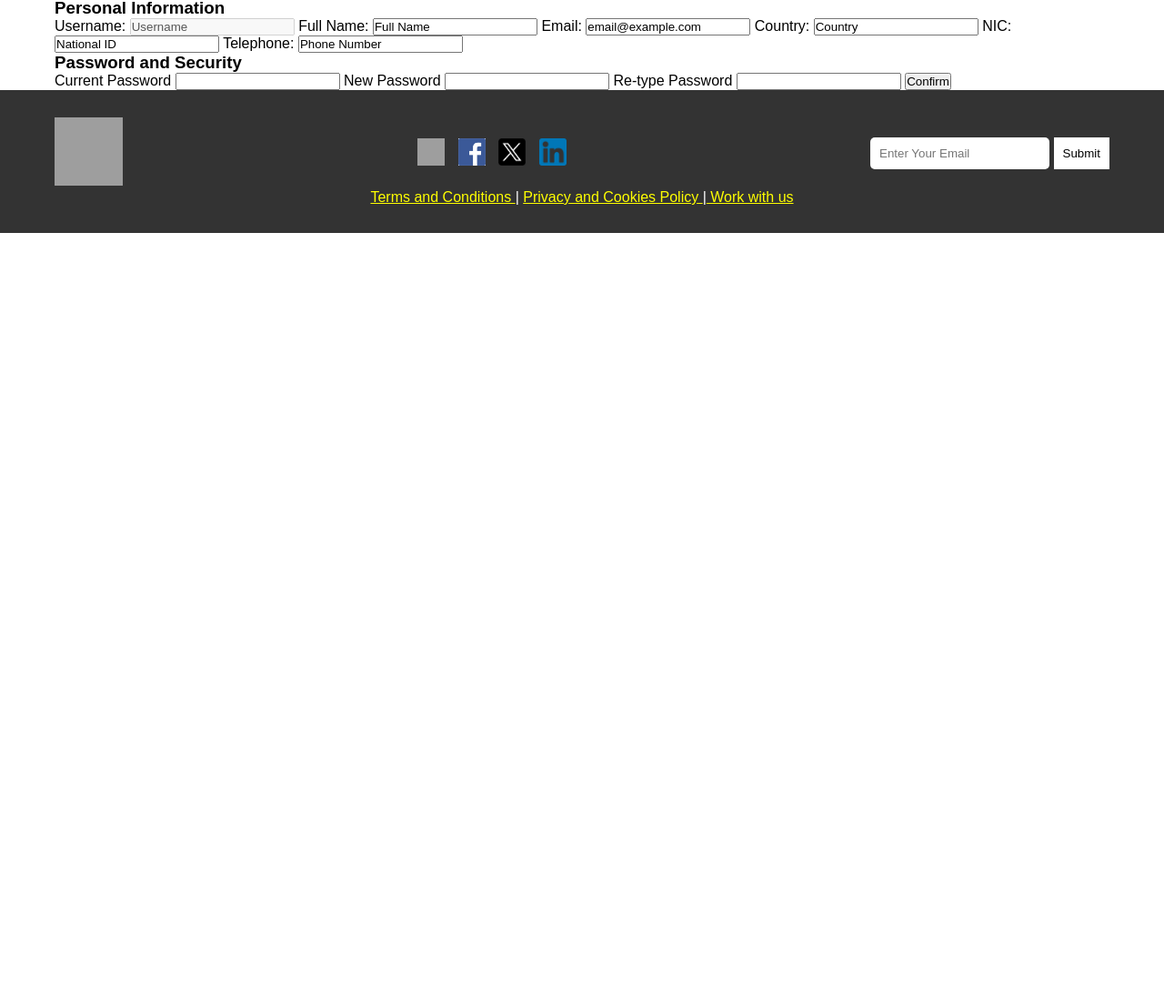
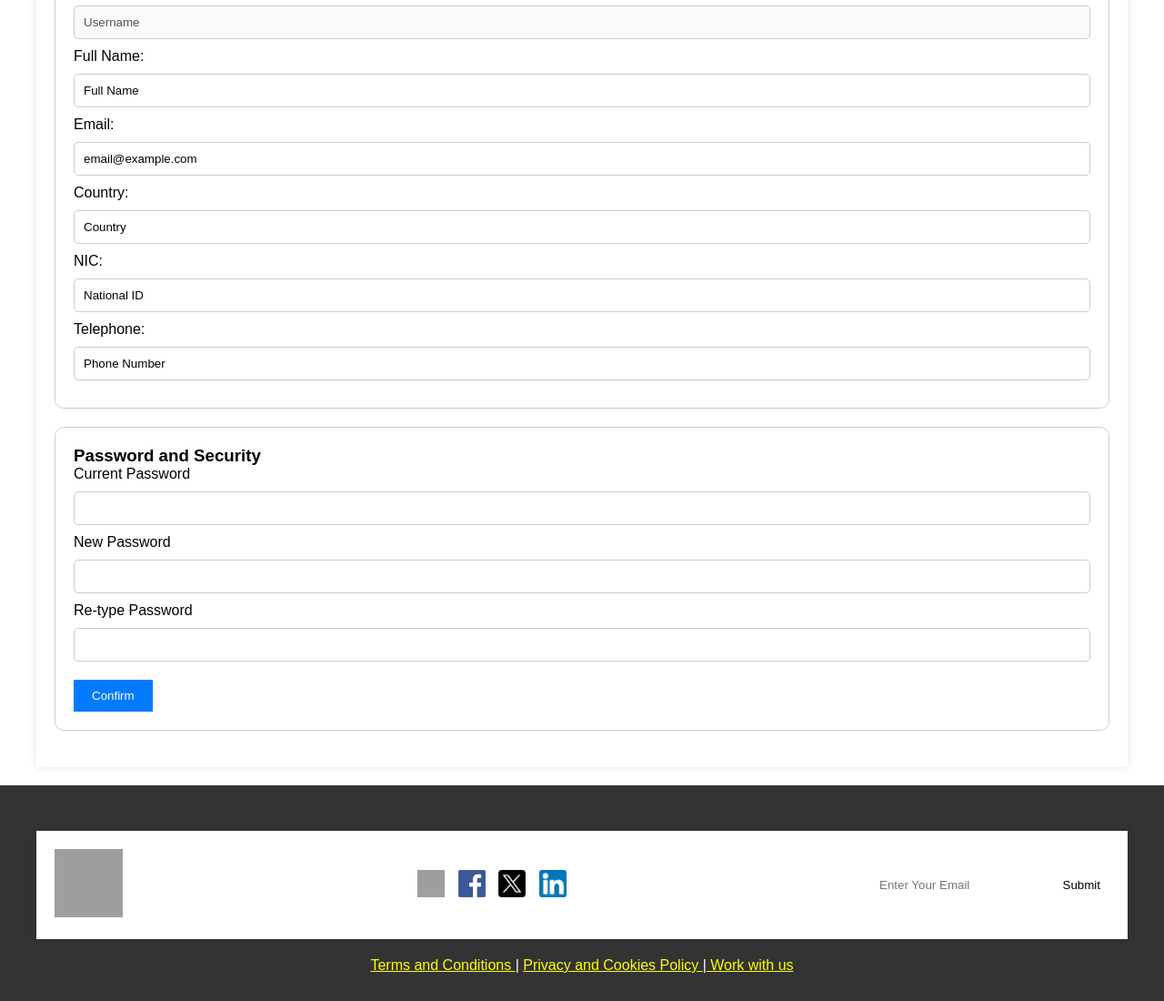
Before and after one commit to akithperera03/IWT-Assignment-Y1S2, a PHP site: page /userAccount.html in a window 1280 px wide. Shown: the part 471-1571 px from the top of the page at 91% size. Before the commit the page ends 727 px from the top, so only its background shows below. Run offline with PHP 8.4, Linux system fonts and the light colour scheme; grey boxes are pictures that could not be loaded.

Commit message:
complete user account

```diff
--- a/styles/userAcc.css
+++ b/styles/userAcc.css
@@ -133,3 +133,50 @@ footer .container {
 .bottomlinks p {
     text-align: center;
 }
+
+.container {
+    max-width: 1200px;
+    margin: 20px auto;
+    padding: 20px;
+    background-color: #fff;
+    box-shadow: 0px 0px 10px rgba(0, 0, 0, 0.1);
+}
+.user-section, .info-section, .password-section {
+    margin-bottom: 20px;
+}
+.user-section {
+    display: flex;
+    justify-content: space-between;
+    align-items: center;
+}
+.user-section img {
+    border-radius: 50%;
+    max-width: 100px;
+}
+.user-section button {
+    padding: 10px 20px;
+    background-color: #333;
+    color: #fff;
+    border: none;
+    cursor: pointer;
+}
+.info-section, .password-section {
+    border: 1px solid #ccc;
+    padding: 20px;
+    border-radius: 10px;
+}
+.info-section input, .password-section input {
+    width: 100%;
+    padding: 10px;
+    margin: 10px 0;
+    border: 1px solid #ccc;
+    border-radius: 5px;
+}
+.password-section button {
+    padding: 10px 20px;
+    background-color: #007bff;
+    color: white;
+    border: none;
+    cursor: pointer;
+    margin-top: 10px;
+}
--- a/userAccount.html
+++ b/userAccount.html
@@ -6,6 +6,7 @@
     <meta name="viewport" content="width=device-width, initial-scale=1.0">
     <title>Aurora Bliss</title>
     <link rel="stylesheet" href="styles/stylesheet.css">
+    <link rel="stylesheet" href="styles/userAcc.css">
 </head>
 <body>
 
@@ -32,7 +33,7 @@
     <div class="container">
         <div class="user-section">
             <div>
-                <img src="user-avatar.png" alt="User Avatar">
+                <img src="images/userIcon.png" alt="User Avatar">
                 <p>Hello! <strong>Username</strong></p>
                 <button>Logout</button>
             </div>
```
